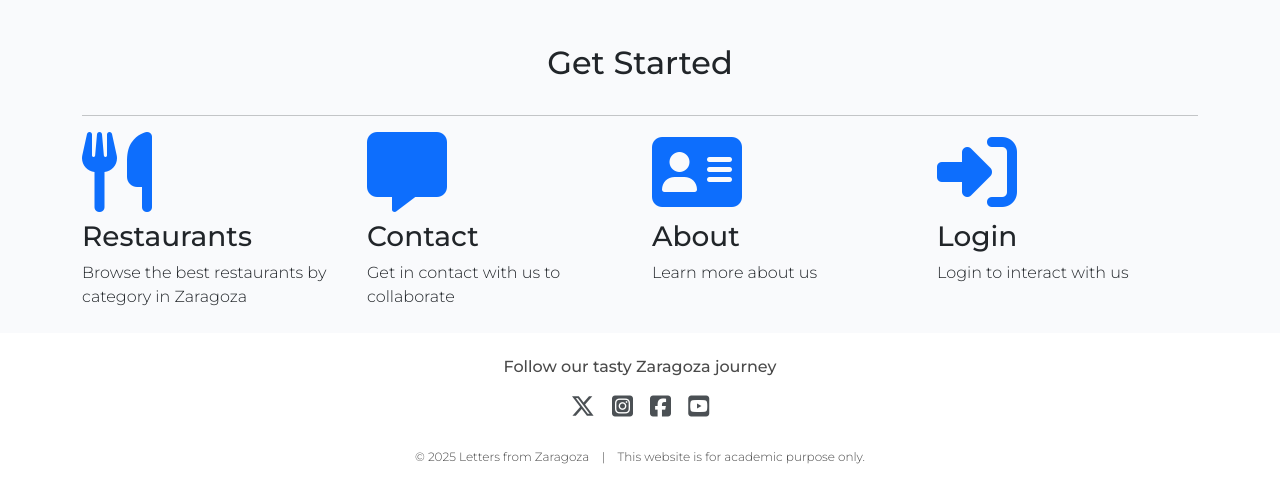
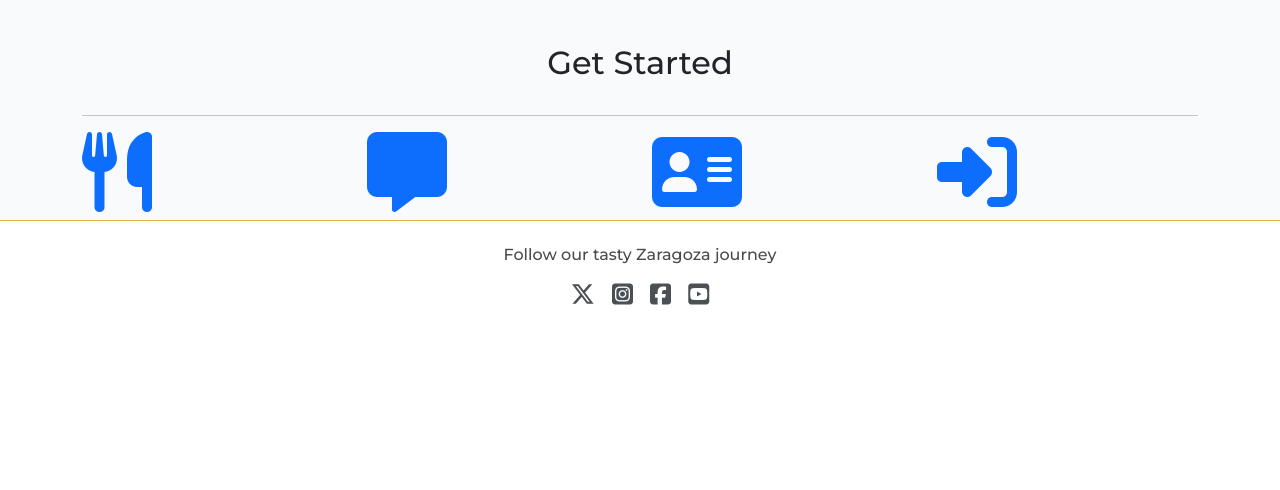
Before and after one commit to cgrace0044/pp4_zaragoza_restaurants, a Django app: page / in a window 1280 px wide. Shown: the part 460-950 px from the top of the page. After the commit the page ends 765 px from the top, so only its background shows below. Run offline with Django 4.2, Linux system fonts and the light colour scheme; some libraries are stand-ins or nearby versions.

Commit message:
fix footer to bottom of page

```diff
--- a/static/css/style.css
+++ b/static/css/style.css
@@ -179,22 +179,20 @@ img {
 
 /* Footer */
 body footer {
+    border-top: 1px #D8B646 solid !important;
     background-color: #fff;
     color: #4a4a4a;
     text-align: center;
     padding: 40px 20px;
     margin-top: 20px;
-    position: relative;
 }
 
 body footer p {
     font-size: 0.75rem;
-    margin: 0px;
 }
 
 body .footer span {
     display: block;
-    margin-bottom: 20px;
 }
 
 body .footer i {
--- a/templates/base.html
+++ b/templates/base.html
@@ -111,7 +111,7 @@
     </main>
 
     <!-- Footer -->
-    <footer class="footer mt-auto py-4 text-center">
+    <footer class="footer fixed-bottom py-4 text-center">
         <h6>Follow our tasty Zaragoza journey</h6>
         <span>
             <a href="https://www.twitter.com" target="_blank" rel="noopener noreferrer" aria-label="Visit our Twitter page (opens in new tab)">
@@ -123,7 +123,6 @@
             <a href="https://www.youtube.com/" target="_blank" rel="noopener noreferrer" aria-label="Visit out Youtube page (opens in new tab)">
                 <i class="fab fa-youtube-square ms-2"></i></a>
         </span>
-        <p> &copy; 2025 Letters from Zaragoza &nbsp;&nbsp; | &nbsp;&nbsp; This website is for academic purpose only.</p>
     </footer>
 
     <!-- Bootstrap script -->
```
